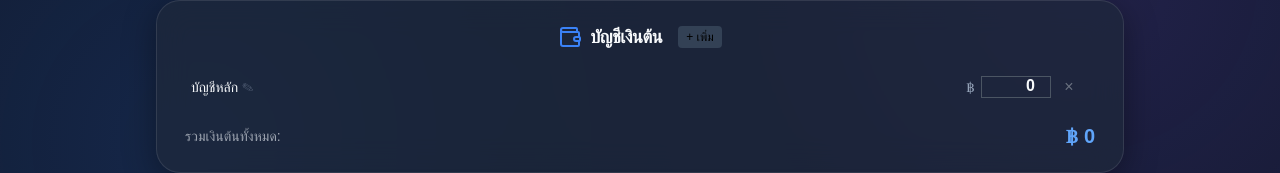
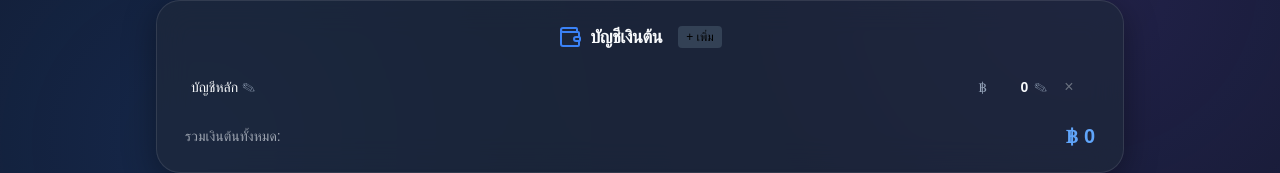
Before and after one commit to pundapuntita/smart-saver, a React (Vite) app: page / in a window 1280 px wide. Shown: the part 258-431 px from the top of the page. Built offline with nearby package versions, Linux system fonts and the light colour scheme; a web font is replaced by a local one.

Commit message:
feat: use editable view for account balances instead of constant inputs

```diff
--- a/src/App.jsx
+++ b/src/App.jsx
@@ -44,6 +44,8 @@ const PAYMENT_METHODS = ['เงินสด', 'โอน', 'บัตรเค
 
 function SmartSaverApp({ profileName }) {
   const [editingId, setEditingId] = useState(null);
+  const [editingAccountId, setEditingAccountId] = useState(null);
+  const [tempAccountVal, setTempAccountVal] = useState("");
   const [accounts, setAccounts] = useState([{ id: '1', name: 'บัญชีหลัก', balance: 0 }]);
   const [transactions, setTransactions] = useState([]);
   const [budgets, setBudgets] = useState(DEFAULT_BUDGETS);
@@ -303,11 +305,22 @@ function SmartSaverApp({ profileName }) {
   const addAccount = () => {
     const name = prompt('กรุณาใส่ชื่อบัญชีใหม่:', 'บัญชีใหม่');
     if (!name) return;
-    setAccounts(prev => [...prev, { id: 'acc_'+Date.now(), name, balance: 0 }]);
+    const newId = 'acc_'+Date.now();
+    setAccounts(prev => [...prev, { id: newId, name, balance: 0 }]);
+    setEditingAccountId(newId);
+    setTempAccountVal("0");
   };
 
   const updateAccountBalance = (id, newBalance) => {
     setAccounts(prev => prev.map(a => a.id === id ? { ...a, balance: newBalance } : a));
+  };
+  const handleEditBalance = (acc) => {
+    setEditingAccountId(acc.id);
+    setTempAccountVal(acc.balance);
+  };
+  const saveBalance = (id) => {
+    updateAccountBalance(id, tempAccountVal);
+    setEditingAccountId(null);
   };
   const editAccountName = (id, currentName) => {
     const name = prompt('แก้ไขชื่อบัญชี:', currentName);
@@ -464,13 +477,23 @@ function SmartSaverApp({ profileName }) {
           <div className="flex flex-col gap-3 w-full max-h-[160px] overflow-y-auto pr-2 mb-4">
             {accounts.map(acc => (
               <div key={acc.id} className="flex items-center justify-between text-sm bg-slate-800/40 p-2.5 rounded border border-slate-700/50 min-h-[44px]">
-                 <div className="font-medium flex-1 text-left cursor-pointer hover:text-blue-400 transition-colors flex items-center gap-1 min-w-0" onClick={() => editAccountName(acc.id, acc.name)}>
-                    <span className="truncate">{acc.name}</span><span className="text-xs text-muted opacity-60 shrink-0">✎</span>
+                 <div className="font-medium flex-1 text-left cursor-pointer hover:text-blue-400 transition-colors flex items-center gap-1 min-w-0 group" onClick={() => editAccountName(acc.id, acc.name)}>
+                    <span className="truncate">{acc.name}</span><span className="text-[10px] text-muted opacity-0 group-hover:opacity-60 transition-opacity shrink-0 mt-0.5" title="แก้ไขชื่อ">✎</span>
                  </div>
                  <div className="flex items-center justify-end gap-1.5 shrink-0 ml-3">
                     <span className="text-muted font-medium">฿</span>
-                    <input type="number" value={acc.balance} onChange={e => updateAccountBalance(acc.id, e.target.value)} className="w-[70px] bg-transparent border-b border-gray-600 focus:border-blue-500 rounded-none p-0 pb-0.5 text-right font-bold text-main" style={{ boxShadow: 'none' }} />
-                    <button onClick={() => deleteAccount(acc.id)} className="text-gray-500 hover:text-red-400 transition-colors bg-transparent border-none p-1 shadow-none rounded-full flex items-center justify-center h-6 w-6"> × </button>
+                    {editingAccountId === acc.id ? (
+                      <div className="flex items-center gap-1.5">
+                        <input type="number" value={tempAccountVal} onChange={e => setTempAccountVal(e.target.value)} onKeyDown={(e) => { if(e.key === 'Enter') saveBalance(acc.id); }} className="w-[70px] sm:w-[90px] h-[28px] bg-slate-900 border border-blue-500 rounded px-2 text-right font-bold text-main" style={{ boxShadow: 'none' }} autoFocus />
+                        <button onClick={() => saveBalance(acc.id)} className="text-white bg-blue-600 hover:bg-blue-500 text-xs px-2 h-[28px] rounded transition-colors shadow-sm font-bold flex items-center justify-center">บันทึก</button>
+                      </div>
+                    ) : (
+                      <div className="flex items-center gap-1.5 group/bal cursor-pointer" onClick={() => handleEditBalance(acc)}>
+                        <span className="text-right font-bold text-main group-hover/bal:text-blue-400 transition-colors" style={{ minWidth: '35px' }}>{formatMoney(acc.balance || 0)}</span>
+                        <span className="text-[10px] text-muted opacity-0 group-hover/bal:opacity-60 transition-opacity flex items-center h-full mt-0.5" title="แก้ไขจำนวนเงิน">✎</span>
+                      </div>
+                    )}
+                    <button onClick={() => deleteAccount(acc.id)} className="text-gray-500 hover:text-red-400 transition-colors bg-transparent border-none p-1 shadow-none rounded-full flex items-center justify-center h-6 w-6 ml-1" title="ลบบัญชี"> × </button>
                  </div>
               </div>
             ))}
```
